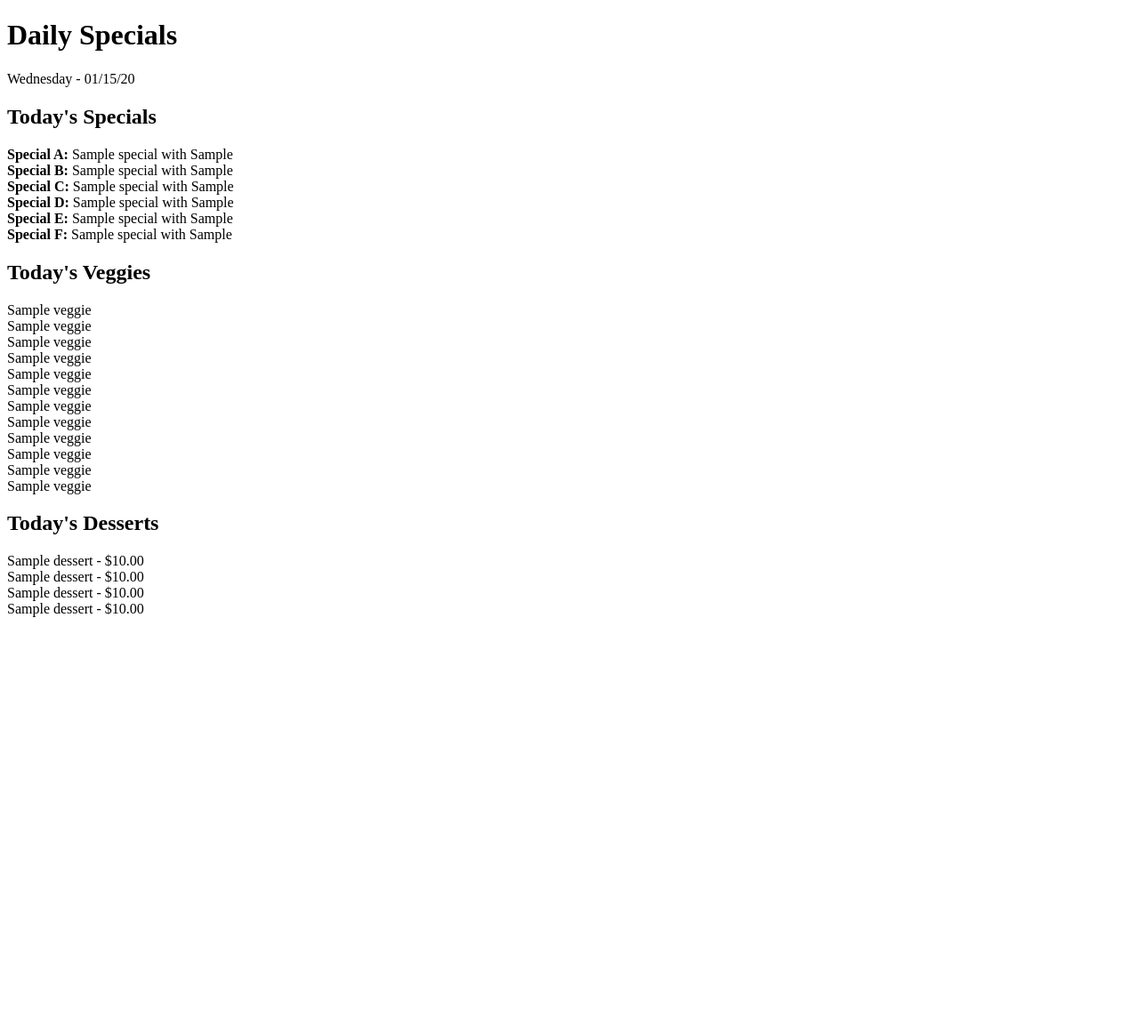
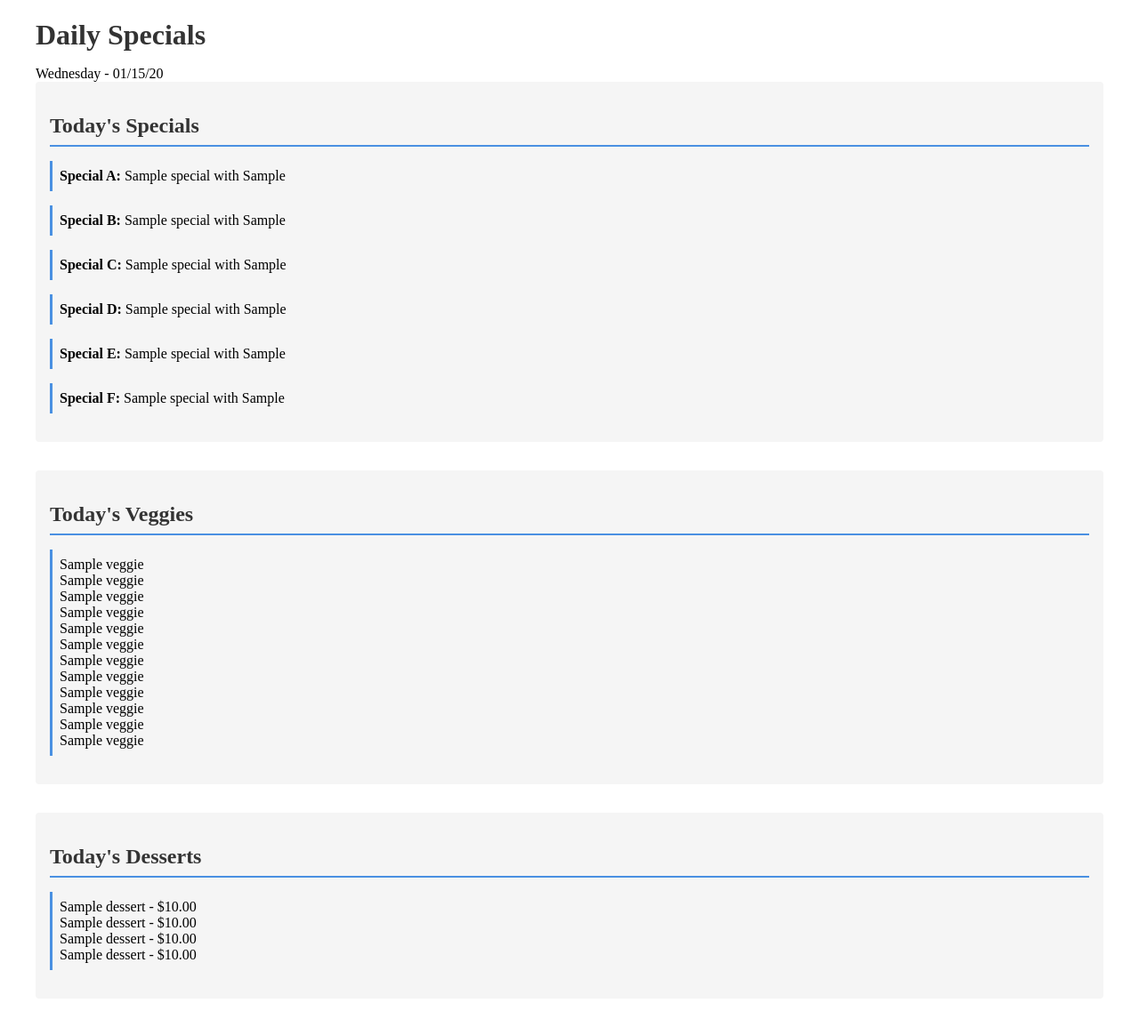
Before and after one commit to palmerlovett/hotstuff, a Django app: page / in a window 1280 px wide. Shown: the whole page at 89% size. Before the commit the page ends 694 px from the top, so only its background shows below. Run offline with Django 5.2, Linux system fonts and the light colour scheme; tables that the repository leaves empty hold one stand-in row (values such as "Sample post").

Commit message:
Assistant checkpoint: Added atomic CSS structure to the Django project
Assistant generated file changes:
- django_project/static/atoms.css: Create atoms.css
- django_project/static/molecules.css: Create molecules.css
- django_project/static/organisms.css: Create organisms.css
- django_project/static/templates.css: Create templates.css
- django_project/static/pages.css: Create pages.css
- django_project/templates/hotstuff.html: Update hotstuff.html to include CSS files

---

User prompt:

lets add some css files in our root static files (under django_project). Id like to set it up with the following file names: atoms.css, molecules.css, organisms.css, templates.css and pages.css

Replit-Commit-Author: Assistant
Replit-Commit-Session-Id: ecefc549-3f77-42e2-9740-602d2e9dfaa3

```diff
--- /dev/null
+++ b/django_project/static/atoms.css
@@ -0,0 +1,47 @@
+
+/* Atoms CSS */
+/* For basic elements and smallest components */
+
+:root {
+  --primary-color: #4a90e2;
+  --secondary-color: #50e3c2;
+  --text-color: #333333;
+  --light-bg: #f5f5f5;
+  --spacing-sm: 0.5rem;
+  --spacing-md: 1rem;
+  --spacing-lg: 2rem;
+}
+
+/* Typography */
+h1, h2, h3, h4, h5, h6 {
+  margin-bottom: var(--spacing-md);
+  color: var(--text-color);
+}
+
+p, li, a {
+  line-height: 1.5;
+}
+
+/* Buttons */
+.btn {
+  display: inline-block;
+  padding: 0.5rem 1rem;
+  border-radius: 4px;
+  cursor: pointer;
+  text-decoration: none;
+  transition: background-color 0.3s ease;
+}
+
+.btn-primary {
+  background-color: var(--primary-color);
+  color: white;
+}
+
+/* Form elements */
+input, select, textarea {
+  padding: 0.5rem;
+  border: 1px solid #ccc;
+  border-radius: 4px;
+  width: 100%;
+  margin-bottom: var(--spacing-md);
+}
--- /dev/null
+++ b/django_project/static/molecules.css
@@ -0,0 +1,50 @@
+
+/* Molecules CSS */
+/* For combinations of atoms that form more complex components */
+
+/* Card */
+.card {
+  border: 1px solid #ddd;
+  border-radius: 4px;
+  padding: var(--spacing-md);
+  margin-bottom: var(--spacing-md);
+  background-color: white;
+  box-shadow: 0 2px 4px rgba(0, 0, 0, 0.1);
+}
+
+/* Special Item */
+.special-item {
+  margin-bottom: var(--spacing-md);
+  padding: var(--spacing-sm);
+  border-left: 3px solid var(--primary-color);
+}
+
+/* Form Group */
+.form-group {
+  margin-bottom: var(--spacing-md);
+}
+
+.form-group label {
+  display: block;
+  margin-bottom: var(--spacing-sm);
+  font-weight: bold;
+}
+
+/* Alert */
+.alert {
+  padding: var(--spacing-md);
+  border-radius: 4px;
+  margin-bottom: var(--spacing-md);
+}
+
+.alert-success {
+  background-color: #d4edda;
+  color: #155724;
+  border: 1px solid #c3e6cb;
+}
+
+.alert-warning {
+  background-color: #fff3cd;
+  color: #856404;
+  border: 1px solid #ffeeba;
+}
--- /dev/null
+++ b/django_project/static/organisms.css
@@ -0,0 +1,51 @@
+
+/* Organisms CSS */
+/* For more complex UI components composed of molecules and atoms */
+
+/* Header */
+.site-header {
+  display: flex;
+  justify-content: space-between;
+  align-items: center;
+  padding: var(--spacing-md);
+  background-color: white;
+  box-shadow: 0 2px 4px rgba(0, 0, 0, 0.1);
+}
+
+/* Navigation */
+.main-nav {
+  display: flex;
+  list-style: none;
+  padding: 0;
+  margin: 0;
+}
+
+.main-nav li {
+  margin-right: var(--spacing-md);
+}
+
+.main-nav li:last-child {
+  margin-right: 0;
+}
+
+/* Special Section */
+.special-section {
+  margin-bottom: var(--spacing-lg);
+  padding: var(--spacing-md);
+  background-color: var(--light-bg);
+  border-radius: 4px;
+}
+
+.special-section h2 {
+  border-bottom: 2px solid var(--primary-color);
+  padding-bottom: var(--spacing-sm);
+  margin-bottom: var(--spacing-md);
+}
+
+/* Footer */
+.site-footer {
+  padding: var(--spacing-lg) var(--spacing-md);
+  background-color: #333;
+  color: white;
+  text-align: center;
+}
--- /dev/null
+++ b/django_project/static/templates.css
@@ -0,0 +1,48 @@
+
+/* Templates CSS */
+/* For page templates and layouts */
+
+/* Basic Layout */
+.container {
+  max-width: 1200px;
+  margin: 0 auto;
+  padding: 0 var(--spacing-md);
+}
+
+/* Two Column Layout */
+.two-column {
+  display: flex;
+  flex-wrap: wrap;
+  gap: var(--spacing-md);
+}
+
+.two-column .main-content {
+  flex: 2;
+}
+
+.two-column .sidebar {
+  flex: 1;
+}
+
+/* Dashboard Layout */
+.dashboard {
+  display: grid;
+  grid-template-columns: repeat(auto-fill, minmax(300px, 1fr));
+  gap: var(--spacing-md);
+}
+
+/* Content Area */
+.content-area {
+  padding: var(--spacing-lg) 0;
+}
+
+/* For responsive layouts */
+@media (max-width: 768px) {
+  .two-column {
+    flex-direction: column;
+  }
+
+  .dashboard {
+    grid-template-columns: 1fr;
+  }
+}
--- a/django_project/templates/hotstuff.html
+++ b/django_project/templates/hotstuff.html
@@ -2,9 +2,16 @@
 <html>
   <head>
     <title>Daily Specials</title>
-
+    {% load static %}
+    <link rel="stylesheet" href="{% static 'atoms.css' %}">
+    <link rel="stylesheet" href="{% static 'molecules.css' %}">
+    <link rel="stylesheet" href="{% static 'organisms.css' %}">
+    <link rel="stylesheet" href="{% static 'templates.css' %}">
+    <link rel="stylesheet" href="{% static 'pages.css' %}">
   </head>
   <body>
-    {% block content %}{% endblock %}
+    <div class="container">
+      {% block content %}{% endblock %}
+    </div>
   </body>
 </html>
```
Also changed, not shown: django_project/static/pages.css (added, +54 -0 lines).
